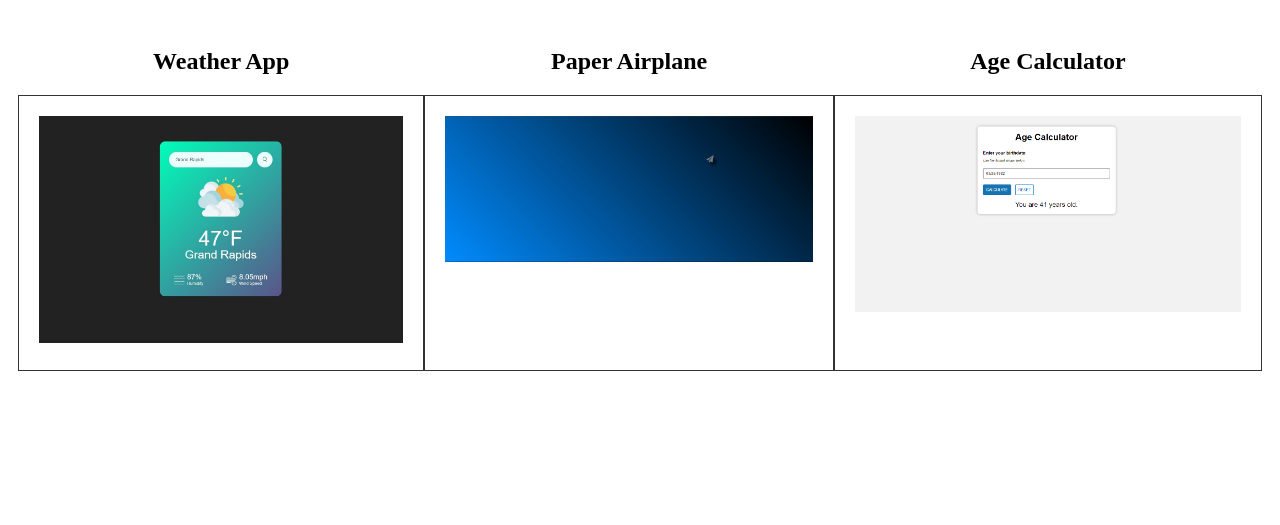
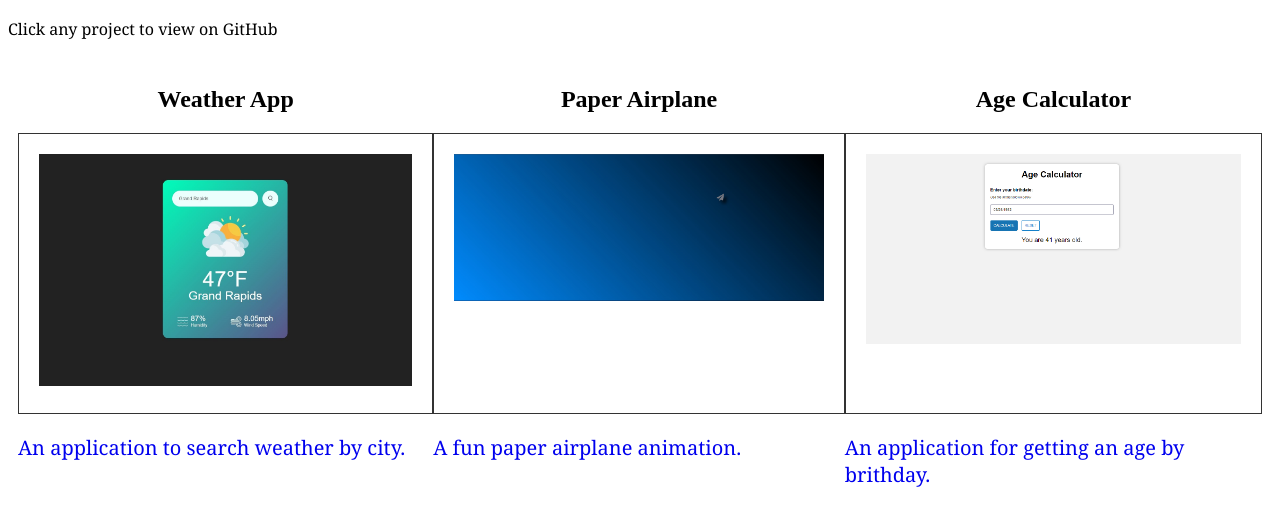
Before and after one commit to CompuCrypt/mattg.com, a plain HTML site: page projects.html in a window 1280 px wide. Shown: the part 189-714 px from the top of the page. Drawn offline with Linux system fonts and the light colour scheme.

Commit message:
added desriptions to the projects on the projects page

```diff
--- a/css/style.css
+++ b/css/style.css
@@ -156,3 +156,7 @@
  .header a {
   font-size: 28px;
  }
+
+ .project_grid p {
+  font-size: 20px;
+ }
--- a/projects.html
+++ b/projects.html
@@ -25,6 +25,12 @@
 
       <h1>Projects</h1>
 
+      <div class="wrapper two">
+        <div class="neon">
+          <p>Click any project to view on GitHub</p>
+        </div>
+      </div>
+
       <div class="project_grid">
         <h2>Weather App</h2>
         <h2>Paper Airplane</h2>
@@ -32,6 +38,10 @@
         <div class="grid_pics"><a style="display: contents;" href="https://github.com/CompuCrypt/weatherApp.git" target="_blank"><img src="../mattg.com/media/weatherapp.jpg" class="screenshots" alt="screenshot of weather app page"></div>
         <div class="grid_pics"><a style="display: contents;" href="https://github.com/CompuCrypt/paper-plane.git" target="_blank"><img src="../mattg.com/media/paper_plane.jpg" class="screenshots" alt="screenshot of age paper plane page page"></div>
         <div class="grid_pics"><a style="display: contents;" href="https://github.com/CompuCrypt/AgeCalculator.git" target="_blank"><img src="../mattg.com/media/age_calculator.png" class="screenshots" alt="screenshot of age calculator page"></div>
+        <p>An application to search weather by city.</p>
+        <p>A fun paper airplane animation.</p>
+        <p>An application for getting an age by brithday.</p>
+
       </div>
 
 
```
